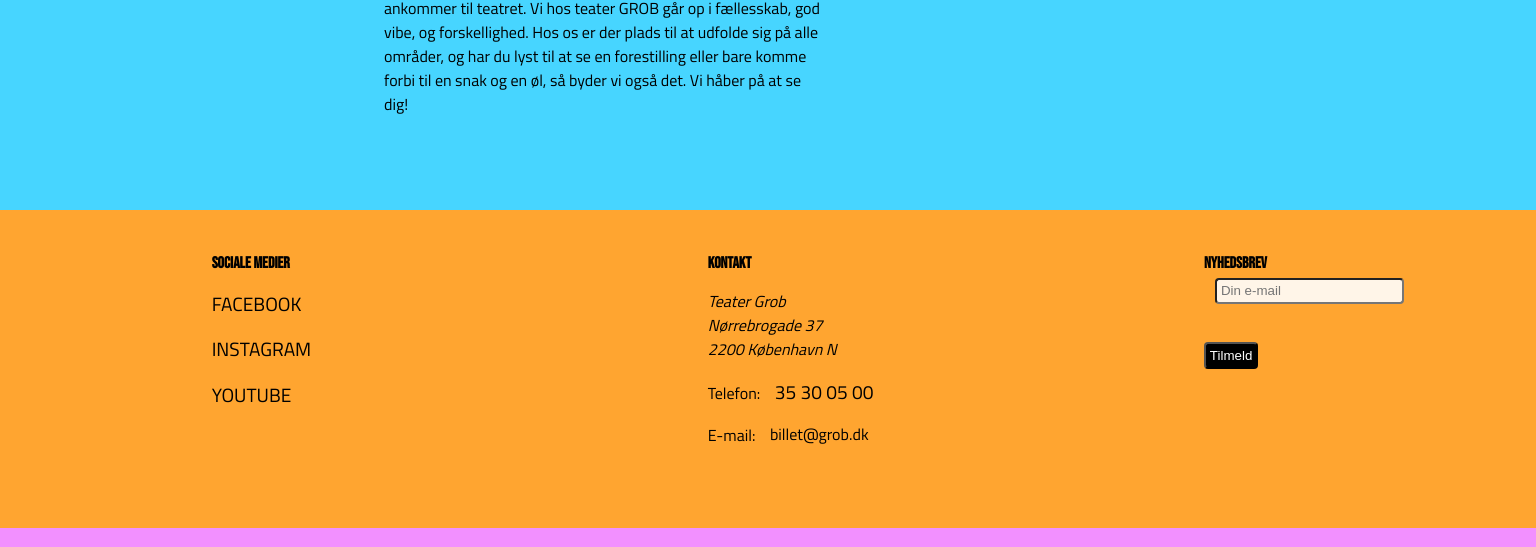
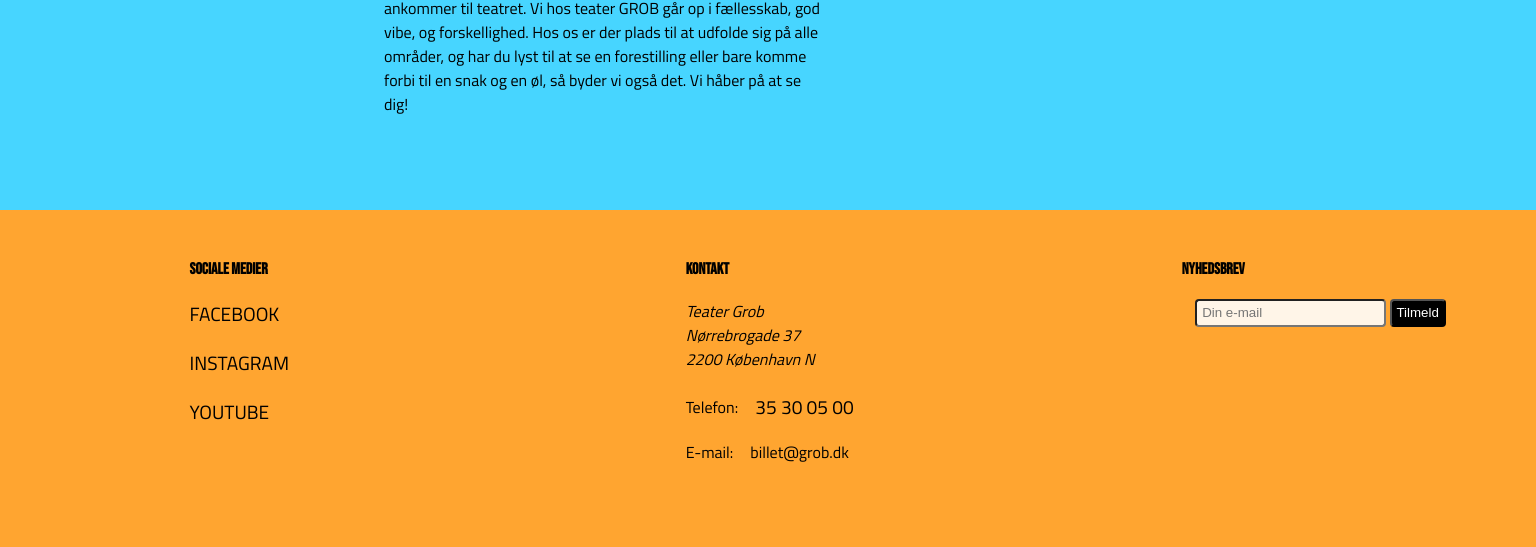
Before and after one commit to Mattykea/teater_grob, a plain HTML site: page index.html in a window 1536 px wide. Shown: the part 1307-1854 px from the top of the page. Drawn offline with Linux system fonts and the light colour scheme.

Commit message:
nyhedsbrev footer responsive

```diff
--- a/style.css
+++ b/style.css
@@ -355,4 +355,9 @@ footer input {
   body {
     background-image: url(billeder/bg4.svg);
   }
+
+  footer {
+    grid-template-columns: repeat(auto-fit, minmax(300px, auto));
+    gap: 2%;
+  }
 }
```
